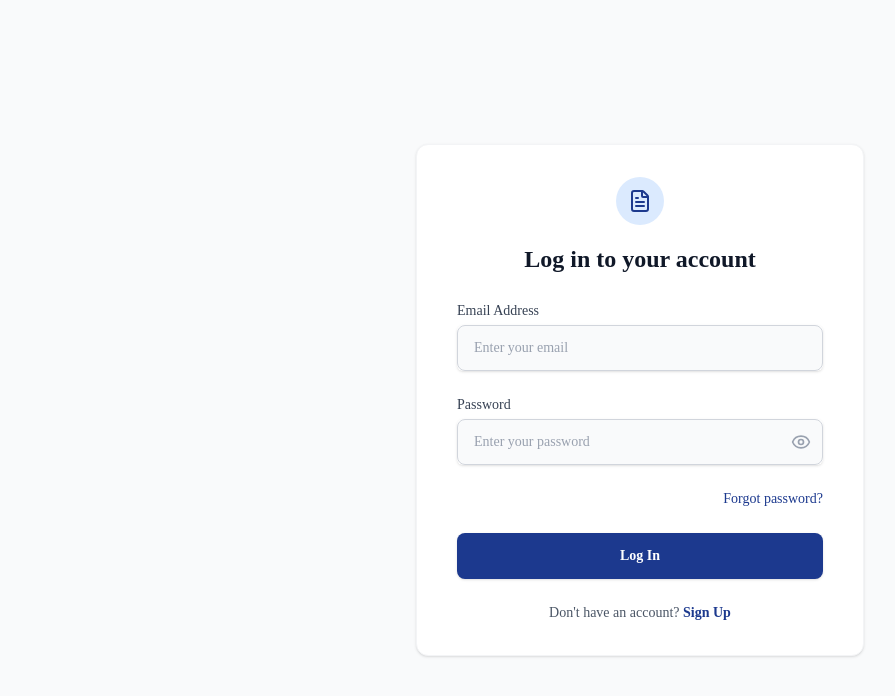
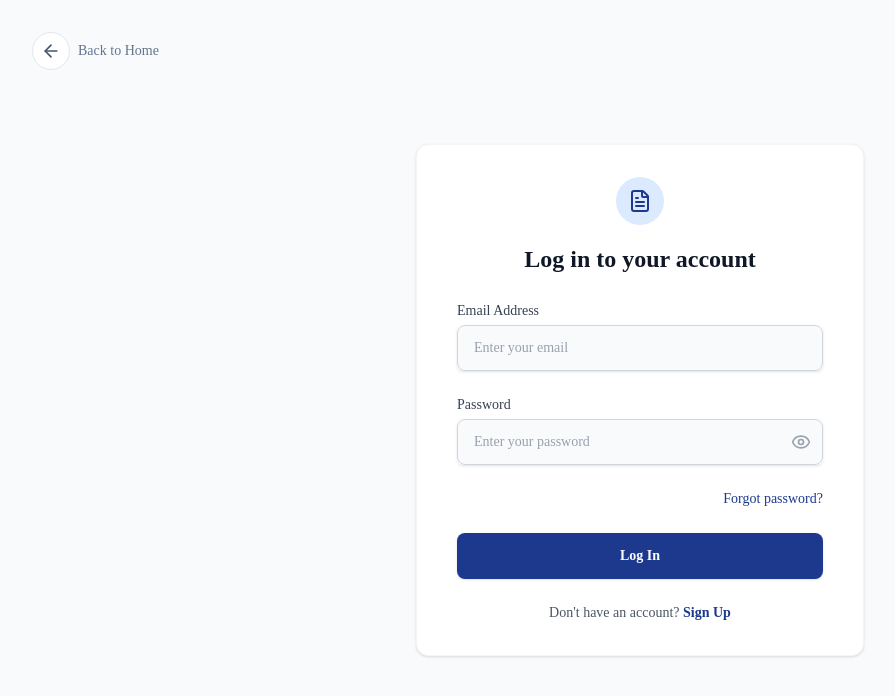
Before and after one commit to Vaibhav9T/AI_Powered_Invoice_Generator, a React (Vite) app in the folder frontend/invoice-generator/: page /login in a window 1280 px wide. Shown: the top 696 px of the page, without its empty margins (0-895 px from the left). Built offline with nearby package versions, Linux system fonts and the light colour scheme.

Commit message:
feat: add back navigation arrow to Signup page and Login Page

```diff
--- a/frontend/invoice-generator/src/pages/auth/Login.jsx
+++ b/frontend/invoice-generator/src/pages/auth/Login.jsx
@@ -1,6 +1,6 @@
 import React, { useState } from 'react';
 import { Link } from 'react-router-dom';
-import { Eye, EyeOff, FileText } from 'lucide-react';
+import { Eye, EyeOff, FileText, ArrowLeft} from 'lucide-react';
 
 const Login = () => {
   // State for form fields and password visibility
@@ -17,6 +17,19 @@ const Login = () => {
   return (
     // Main container: Light gray background, centered content
     <div className="min-h-screen bg-gray-50 flex flex-col justify-center py-12 sm:px-6 lg:px-8">
+      {/* --- ADDED: Back Arrow Button --- */}
+            <div className="absolute top-6 left-6 md:top-8 md:left-8">
+              <Link
+                to="/"
+                className="flex items-center gap-2 text-slate-500 hover:text-blue-900 transition-colors group"
+              >
+                <div className="p-2 bg-white border border-gray-200 rounded-full group-hover:border-blue-200 group-hover:bg-blue-50 transition-all">
+                  <ArrowLeft size={20} className="text-slate-600 group-hover:text-blue-900" />
+                </div>
+                <span className="font-medium hidden sm:inline text-sm">Back to Home</span>
+              </Link>
+            </div>
+            {/* -------------------------------- */}
 
       <div className="sm:mx-auto sm:w-full sm:max-w-md">
         {/* The Login Card: White background, shadow, rounded corners */}
--- a/frontend/invoice-generator/src/pages/auth/Signup.jsx
+++ b/frontend/invoice-generator/src/pages/auth/Signup.jsx
@@ -1,6 +1,6 @@
 import React, { useState } from 'react';
 import { Link } from 'react-router-dom';
-import { Eye, EyeOff, FileText, CheckCircle } from 'lucide-react';
+import { Eye, EyeOff, FileText, CheckCircle, ArrowLeft } from 'lucide-react';
 
 const Signup = () => {
   const [formData, setFormData] = useState({
@@ -69,6 +69,20 @@ const Signup = () => {
 
   return (
     <div className="min-h-screen bg-gray-50 flex flex-col justify-center py-12 sm:px-6 lg:px-8">
+
+      {/* --- ADDED: Back Arrow Button --- */}
+      <div className="absolute top-6 left-6 md:top-8 md:left-8">
+        <Link
+          to="/"
+          className="flex items-center gap-2 text-slate-500 hover:text-blue-900 transition-colors group"
+        >
+          <div className="p-2 bg-white border border-gray-200 rounded-full group-hover:border-blue-200 group-hover:bg-blue-50 transition-all">
+            <ArrowLeft size={20} className="text-slate-600 group-hover:text-blue-900" />
+          </div>
+          <span className="font-medium hidden sm:inline text-sm">Back to Home</span>
+        </Link>
+      </div>
+      {/* -------------------------------- */}
 
       {/* Top Logo Icon */}
       <div className="sm:mx-auto sm:w-full sm:max-w-md text-center mb-6">
```
